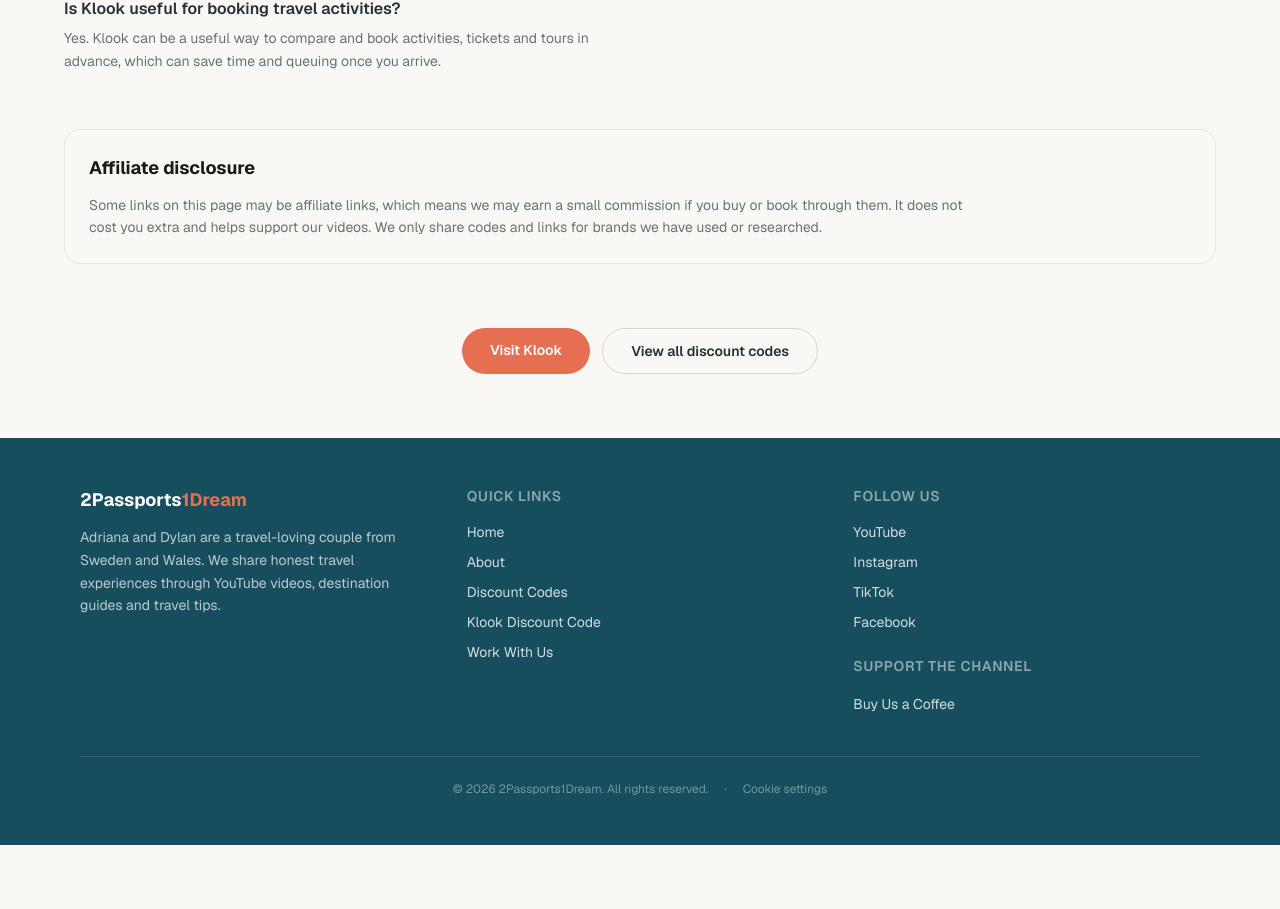
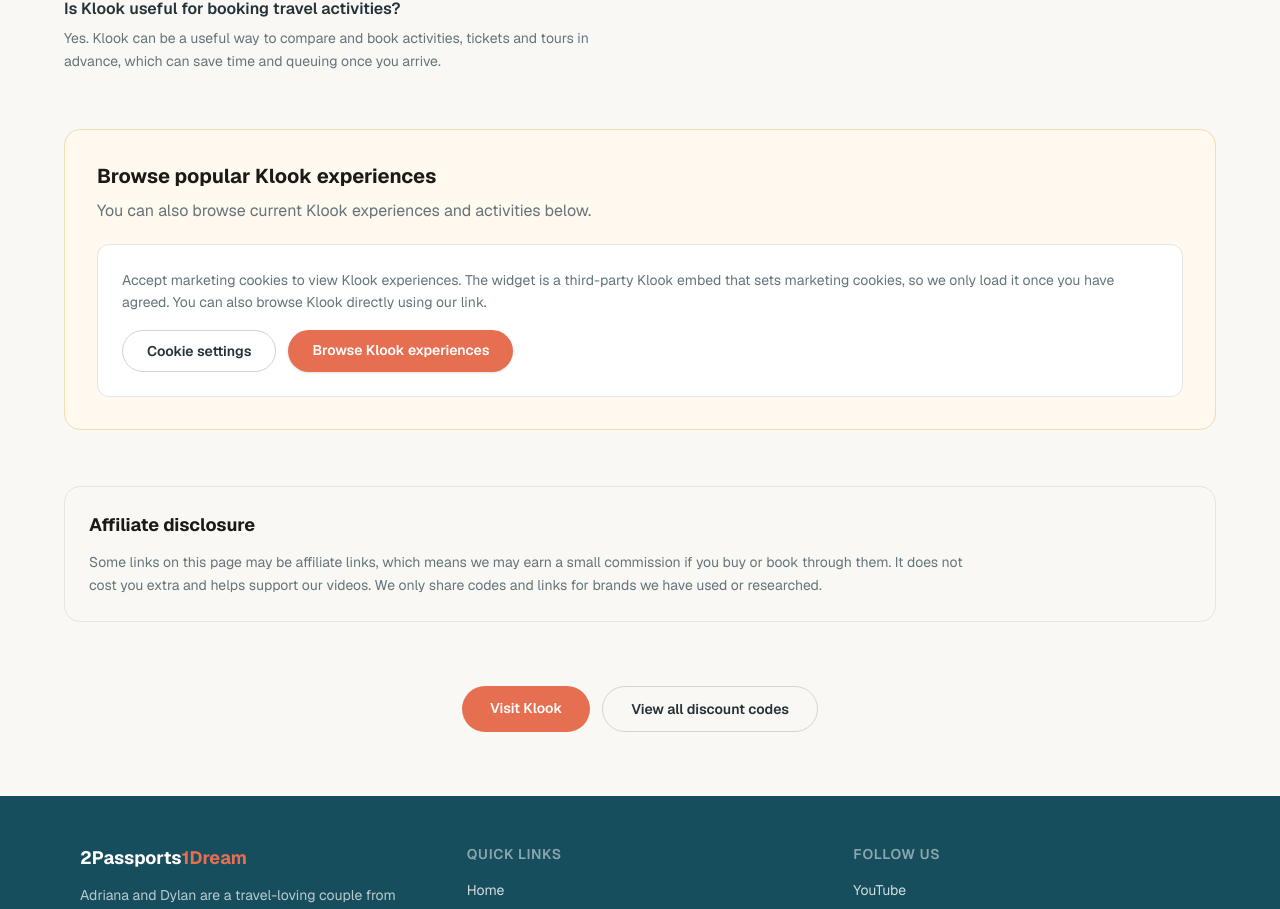
Before and after one commit to 2passports/2p1d-website, a Next.js app: page /discount-codes/klook in a window 1280 px wide. Shown: the part 3558-4467 px from the top of the page. Before the commit the page ends 4403 px from the top, so only its background shows below. Built offline with nearby package versions, Linux system fonts and the light colour scheme; no server answers.

Commit message:
Update Klook widget and discount pages

```diff
--- a/src/app/components/CookieConsent.tsx
+++ b/src/app/components/CookieConsent.tsx
@@ -67,6 +67,15 @@ export function openCookieSettings() {
     // ignore
   }
   listeners.forEach((listener) => listener())
+}
+
+// Read whether marketing consent has been granted. Returns false on the server
+// and until the visitor accepts marketing cookies, so third-party marketing
+// widgets (such as the Klook affiliate widget) can gate on it. Stays in sync
+// with the banner via the same external store.
+export function useMarketingConsent(): boolean {
+  const raw = useSyncExternalStore(subscribe, getSnapshot, getServerSnapshot)
+  return parseConsent(raw)?.marketing === true
 }
 
 function parseConsent(raw: string | null): Consent | null {
--- a/src/app/discount-codes/_components/BrandPage.tsx
+++ b/src/app/discount-codes/_components/BrandPage.tsx
@@ -1,3 +1,4 @@
+import type { ReactNode } from 'react'
 import Image from 'next/image'
 import Link from 'next/link'
 import type { BrandPageData } from '../_data/brand-pages'
@@ -17,7 +18,16 @@ const CheckIcon = ({ className }: { className?: string }) => (
   </svg>
 )
 
-export function BrandPage({ data }: { data: BrandPageData }) {
+export function BrandPage({
+  data,
+  bottomSlot,
+}: {
+  data: BrandPageData
+  // Optional extra content rendered low on the page, after the FAQ section and
+  // before the affiliate disclosure. Used by the Klook page to insert the
+  // Klook affiliate widget.
+  bottomSlot?: ReactNode
+}) {
   const {
     name, affiliateUrl, offer, code, buttonLabel,
     logoImage, heroTagline, intro,
@@ -428,6 +438,9 @@ export function BrandPage({ data }: { data: BrandPageData }) {
             </section>
           )}
 
+          {/* Optional slot low on the page (e.g. Klook affiliate widget) */}
+          {bottomSlot}
+
           {/* Affiliate disclosure: full-width slim card */}
           <section className="border border-stone-200 rounded-2xl p-6">
             <h2 className="text-lg font-bold mb-3">Affiliate disclosure</h2>
--- /dev/null
+++ b/src/app/discount-codes/_components/KlookWidget.tsx
@@ -0,0 +1,99 @@
+'use client'
+
+import { useState } from 'react'
+import Script from 'next/script'
+import { useMarketingConsent, openCookieSettings } from '../../components/CookieConsent'
+
+// Exact widget markup as provided by Klook. Their loader script finds the
+// <ins class="klk-aff-widget"> element and replaces it with an iframe, so we
+// render the markup verbatim and make sure it is in the DOM before the script
+// runs. The inner link is only a fallback shown before the widget renders; it
+// uses https and opens securely in a new tab.
+const KLOOK_WIDGET_HTML =
+  '<ins class="klk-aff-widget" data-adid="1295855" data-lang="" data-currency="" data-cardH="126" data-padding="92" data-lgH="470" data-edgeValue="655" data-cid="-1" data-tid="-1" data-amount="6" data-prod="dynamic_widget"><a href="https://www.klook.com/" target="_blank" rel="noopener noreferrer sponsored">Klook.com</a></ins>'
+
+const KLOOK_WIDGET_SCRIPT = 'https://affiliate.klook.com/widget/fetch-iframe-init.js'
+
+// A clear, button-styled link to our Klook affiliate offer, used in the
+// fallback states so the visitor always has a way through.
+function BrowseKlookButton({ href }: { href: string }) {
+  return (
+    <a
+      href={href}
+      target="_blank"
+      rel="noopener noreferrer sponsored"
+      className="inline-block bg-accent text-white font-semibold px-6 py-2.5 rounded-full text-sm hover:bg-accent-dark transition-colors shadow-sm focus-visible:outline-2 focus-visible:outline-offset-2 focus-visible:outline-accent"
+    >
+      Browse Klook experiences
+    </a>
+  )
+}
+
+// Klook affiliate widget for the Klook discount code page only.
+//
+// This is a third-party marketing widget, so it loads only after the visitor
+// has accepted marketing cookies (the same consent the site already uses for
+// the Meta Pixel). Until then, or if the widget cannot load, we show a tidy
+// fallback so the page always looks complete.
+export function KlookWidget({ affiliateUrl }: { affiliateUrl: string }) {
+  const marketingAllowed = useMarketingConsent()
+  const [scriptFailed, setScriptFailed] = useState(false)
+
+  return (
+    <section className="bg-[#FFF9EF] border border-[#F0DDB0] rounded-2xl p-6 sm:p-8">
+      <h2 className="text-xl font-bold mb-2">Browse popular Klook experiences</h2>
+      <p className="text-muted leading-relaxed mb-5 max-w-3xl">
+        You can also browse current Klook experiences and activities below.
+      </p>
+
+      {!marketingAllowed ? (
+        // Marketing consent not given: do not load the third-party script at all.
+        <div className="rounded-xl border border-stone-200 bg-white p-5 sm:p-6 text-sm text-muted">
+          <p className="leading-relaxed mb-4">
+            Accept marketing cookies to view Klook experiences. The widget is a third-party Klook
+            embed that sets marketing cookies, so we only load it once you have agreed. You can
+            also browse Klook directly using our link.
+          </p>
+          <div className="flex flex-wrap gap-3">
+            <button
+              type="button"
+              onClick={openCookieSettings}
+              className="inline-block border border-stone-300 text-foreground font-semibold px-6 py-2.5 rounded-full text-sm hover:bg-surface transition-colors focus-visible:outline-2 focus-visible:outline-offset-2 focus-visible:outline-accent"
+            >
+              Cookie settings
+            </button>
+            <BrowseKlookButton href={affiliateUrl} />
+          </div>
+        </div>
+      ) : scriptFailed ? (
+        // Consent given but the Klook loader script could not load, usually
+        // because affiliate widgets are blocked by an ad blocker or privacy
+        // extension. Presented as a helpful prompt, not an error.
+        <div className="rounded-xl border border-stone-200 bg-white p-5 sm:p-6 text-sm text-muted">
+          <p className="leading-relaxed mb-4">
+            Klook experiences may not appear if affiliate widgets are blocked in your browser. You
+            can still browse Klook directly using our link.
+          </p>
+          <BrowseKlookButton href={affiliateUrl} />
+        </div>
+      ) : (
+        <>
+          {/* The container is rendered first so the widget element exists in the
+              DOM before the Klook loader runs and looks for it. */}
+          <div
+            className="w-full overflow-hidden rounded-xl min-h-[300px]"
+            dangerouslySetInnerHTML={{ __html: KLOOK_WIDGET_HTML }}
+          />
+          {/* next/script dedupes by id and src, so the loader runs only once,
+              even across re-renders or client-side navigations. */}
+          <Script
+            id="klook-aff-widget"
+            src={KLOOK_WIDGET_SCRIPT}
+            strategy="afterInteractive"
+            onError={() => setScriptFailed(true)}
+          />
+        </>
+      )}
+    </section>
+  )
+}
--- a/src/app/discount-codes/klook/page.tsx
+++ b/src/app/discount-codes/klook/page.tsx
@@ -1,5 +1,6 @@
 import type { Metadata } from 'next'
 import { BrandPage } from '../_components/BrandPage'
+import { KlookWidget } from '../_components/KlookWidget'
 import { klook as data } from '../_data/brand-pages'
 
 export const metadata: Metadata = {
@@ -10,5 +11,10 @@ export const metadata: Metadata = {
 }
 
 export default function KlookPage() {
-  return <BrandPage data={data} />
+  return (
+    <BrandPage
+      data={data}
+      bottomSlot={<KlookWidget affiliateUrl={data.affiliateUrl} />}
+    />
+  )
 }
```
